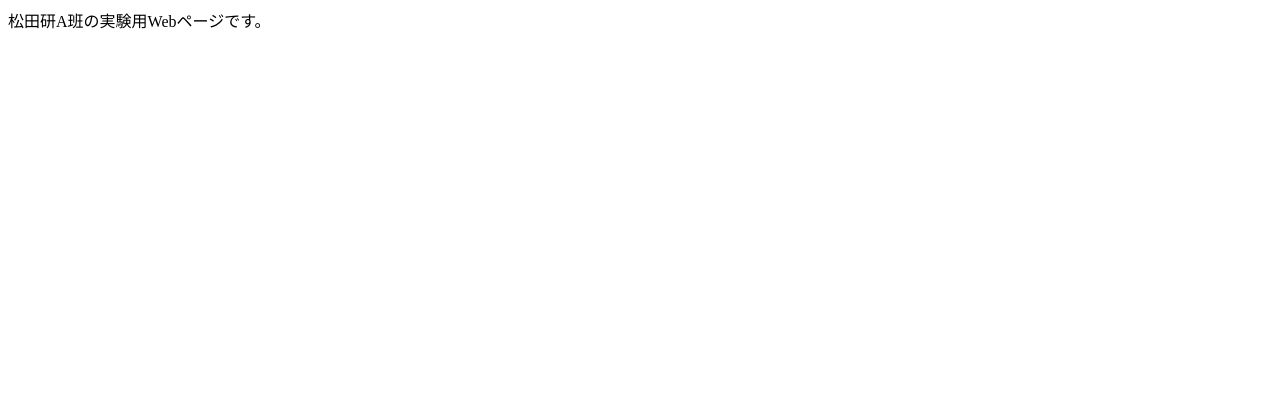
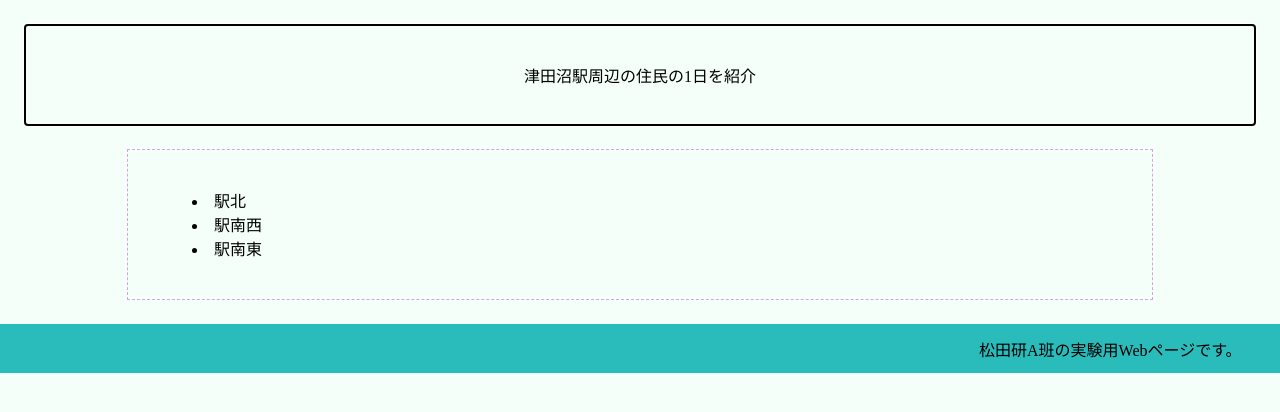
Before and after one commit to yabukilab/matsuda-a, a PHP site: page / in a window 1280 px wide. Before the commit the part shown is almost empty. Shown: the top 412 px of the page. Run offline with PHP 8.4, Linux system fonts and the light colour scheme.

Commit message:
cssファイルが反映されない問題を解消、トップページを加工

```diff
--- a/htdocs/css/index.css
+++ b/htdocs/css/index.css
@@ -1,7 +1,28 @@
-*{margin: 0; padding: 0;}
+*{margin:0;padding:0}
+
+body{
+    background: #f5fffa
+}
+
+/*ヘッダーの設定*/
+div.header{
+    margin: 25px;
+    height: 100px;
+    outline: auto 1px #000;
+    display: flex;
+    align-items: center;        /*上下中央揃え*/
+    justify-content: center;    /*左右中央揃え*/
+}
+
+div.content{
+    margin: 25px 10%;           /*上下，左右*/
+    padding: 3% 5%;
+    outline: dashed 1px #dda0dd;
+}
 
 /*注釈の設定*/
 div.annotation{
-    padding: 0 0 0 5%;
+    padding: 1% 3% 1% 0;
     background: #2abbbb;
+    text-align: right;
 }
--- a/htdocs/index.html
+++ b/htdocs/index.html
@@ -1,13 +1,24 @@
 <!DOCTYPE html>
-<html lang="ja">
+<html>
 
 <head>
   <meta charset="utf-8">
   <title>（実験・演習用）</title>
-  <link rel="stylsheet" type="text/css" href="https://github.com/yabukilab/matsuda-a/blob/main/htdocs/css/index.css">
+  <link rel="stylesheet" type="text/css" href="./css/index.css">
 </head>
 
 <body>
+  <div class="header">
+    津田沼駅周辺の住民の1日を紹介
+  </div>
+
+  <div class="content">
+    <!--ハイパーリンクにするにはアンカータグ<a></a>で囲う
+        ex)<a href="リンク先のパス">アンカーテキスト</a>-->
+    <li>駅北</li>
+    <li>駅南西</li>
+    <li>駅南東</li>
+  </div>
 
   <!--注釈-->
   <div class="annotation">
```
